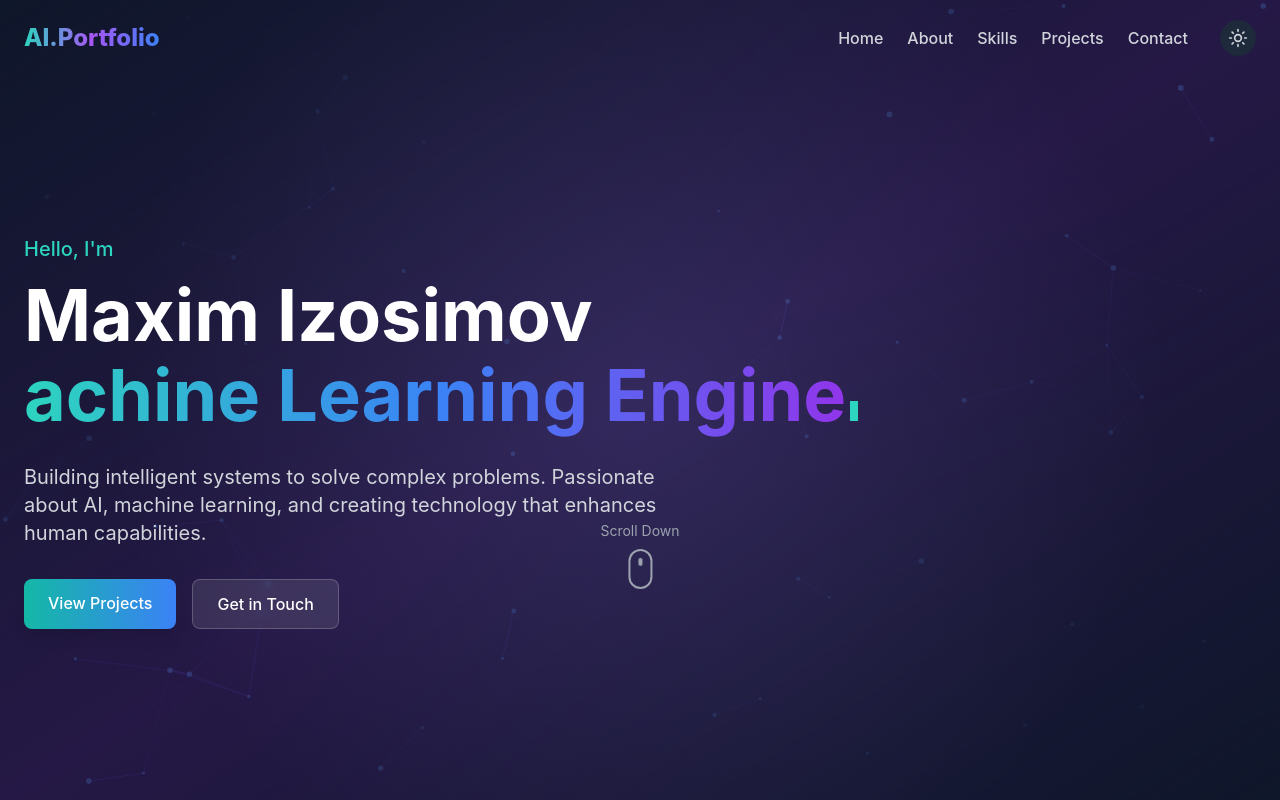
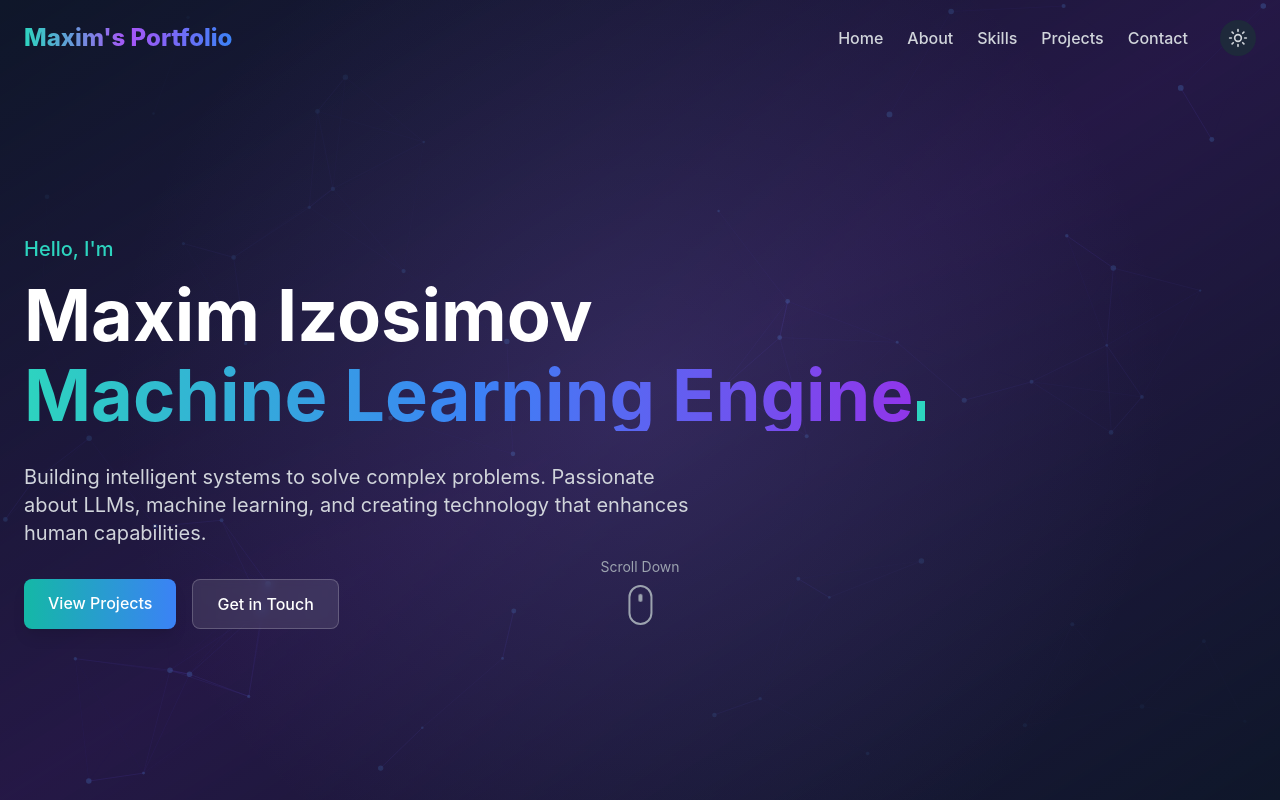
Before and after one commit to maxizosimov/maxizosimov.github.io, a React (Vite) app: page / in a window 1280 px wide. Shown: the top 800 px of the page. Built offline with nearby package versions, Linux system fonts and the light colour scheme.

Commit message:
deploying changs

```diff
--- a/src/components/Footer.tsx
+++ b/src/components/Footer.tsx
@@ -14,7 +14,7 @@ const Footer: React.FC = () => {
             href="#home"
             className="text-2xl font-extrabold bg-clip-text text-transparent bg-gradient-to-r from-teal-400 via-purple-500 to-blue-500 mb-6"
           >
-            AI.Portfolio
+            Maxim's Portfolio
           </a>
 
           {/* Social Links */}
--- a/src/components/Navbar.tsx
+++ b/src/components/Navbar.tsx
@@ -31,7 +31,7 @@ const Navbar: React.FC = () => {
             href="#home"
             className="text-2xl font-extrabold bg-clip-text text-transparent bg-gradient-to-r from-teal-400 via-purple-500 to-blue-500"
           >
-            AI.Portfolio
+            Maxim's Portfolio
           </a>
 
           <div className="hidden md:flex items-center space-x-8">
--- a/src/components/TypingEffect.tsx
+++ b/src/components/TypingEffect.tsx
@@ -19,19 +19,22 @@ const TypingEffect: React.FC<TypingEffectProps> = ({
   const [showCursor, setShowCursor] = useState(true);
   const [isTyping, setIsTyping] = useState(false);
   const textIndex = useRef(0);
-  const timeoutRef = useRef<NodeJS.Timeout | null>(null);
+  const timeoutRef = useRef<ReturnType<typeof setTimeout> | null>(null);
+  const containerRef = useRef<HTMLSpanElement>(null);
 
+  // Reset and start typing when text changes
   useEffect(() => {
-    // Reset when text changes
+    // Clear any existing timeouts
+    if (timeoutRef.current) {
+      clearTimeout(timeoutRef.current);
+    }
+
+    // Reset state
     textIndex.current = 0;
     setDisplayedText('');
     setIsTyping(false);
 
-    if (timeoutRef.current) {
-      clearTimeout(timeoutRef.current);
-    }
-
-    // Delay before starting to type
+    // Start typing after delay
     timeoutRef.current = setTimeout(() => {
       setIsTyping(true);
     }, delayBeforeStart);
@@ -43,21 +46,28 @@ const TypingEffect: React.FC<TypingEffectProps> = ({
     };
   }, [text, delayBeforeStart]);
 
-  // Typing effect
+  // Handle typing animation
   useEffect(() => {
-    if (!isTyping) return;
+    if (!isTyping || !text) return;
 
+    const typeNextChar = () => {
       if (textIndex.current < text.length) {
-      const timeout = setTimeout(() => {
-        setDisplayedText(prev => prev + text[textIndex.current]);
+        setDisplayedText(text.substring(0, textIndex.current + 1));
         textIndex.current++;
-      }, typingSpeed);
-
-      return () => clearTimeout(timeout);
+        timeoutRef.current = setTimeout(typeNextChar, typingSpeed);
       } else {
         setIsTyping(false);
       }
-  }, [text, displayedText, typingSpeed, isTyping]);
+    };
+
+    typeNextChar();
+
+    return () => {
+      if (timeoutRef.current) {
+        clearTimeout(timeoutRef.current);
+      }
+    };
+  }, [isTyping, text, typingSpeed]);
 
   // Cursor blinking effect
   useEffect(() => {
@@ -69,7 +79,8 @@ const TypingEffect: React.FC<TypingEffectProps> = ({
   }, [cursorBlinkSpeed]);
 
   return (
-    <span className={className}>
+    <span className={`inline-block ${className}`} ref={containerRef}>
+      <span className="inline-block whitespace-nowrap">
         {displayedText}
         <span
           className={`inline-block w-2 h-5 ml-1 bg-teal-400 ${
@@ -77,6 +88,7 @@ const TypingEffect: React.FC<TypingEffectProps> = ({
           } transition-opacity duration-100`}
         />
       </span>
+    </span>
   );
 };
 
--- a/src/sections/Hero.tsx
+++ b/src/sections/Hero.tsx
@@ -4,9 +4,9 @@ import TypingEffect from '../components/TypingEffect';
 const Hero: React.FC = () => {
   const [activePhrase, setActivePhrase] = useState(0);
   const phrases = [
-    "AI Developer",
+    "LLM Developer",
     "Machine Learning Engineer",
-    "NLP Specialist",
+    "AI Enthusiast",
     "Problem Solver"
   ];
 
@@ -34,7 +34,7 @@ const Hero: React.FC = () => {
 
           <h1 className="text-4xl md:text-6xl lg:text-7xl font-bold text-white mb-6">
             <span className="block mb-2">Maxim Izosimov</span>
-            <span className="h-16 md:h-20 block">
+            <span className="h-16 md:h-20 block min-w-[300px] md:min-w-[400px] lg:min-w-[500px]">
               <TypingEffect
                 text={phrases[activePhrase]}
                 className="bg-clip-text text-transparent bg-gradient-to-r from-teal-400 via-blue-500 to-purple-600"
@@ -45,7 +45,7 @@ const Hero: React.FC = () => {
           </h1>
 
           <p className="text-lg md:text-xl text-gray-300 mb-8 max-w-2xl">
-            Building intelligent systems to solve complex problems. Passionate about AI,
+            Building intelligent systems to solve complex problems. Passionate about LLMs,
             machine learning, and creating technology that enhances human capabilities.
           </p>
 
@@ -67,7 +67,7 @@ const Hero: React.FC = () => {
         </div>
 
         {/* Scroll Down Indicator */}
-        <div className="absolute bottom-10 left-1/2 transform -translate-x-1/2 flex flex-col items-center">
+        <div className="absolute bottom-1 left-1/2 transform -translate-x-1/2 flex flex-col items-center">
           <span className="text-gray-400 text-sm mb-2">Scroll Down</span>
           <div className="w-6 h-10 rounded-full border-2 border-gray-400 flex justify-center p-1">
             <div className="w-1 h-2 bg-gray-400 rounded-full animate-scrollDown" />
--- a/vite.config.ts
+++ b/vite.config.ts
@@ -3,7 +3,7 @@ import react from '@vitejs/plugin-react';
 
 export default defineConfig({
   plugins: [react()],
-  base: '/maxizosimov.github.io/',
+  base: '/', // Change this since it's the root domain
   optimizeDeps: {
     exclude: ['lucide-react'],
   },
```
Lines whose indentation alone changed are shown as unchanged.
